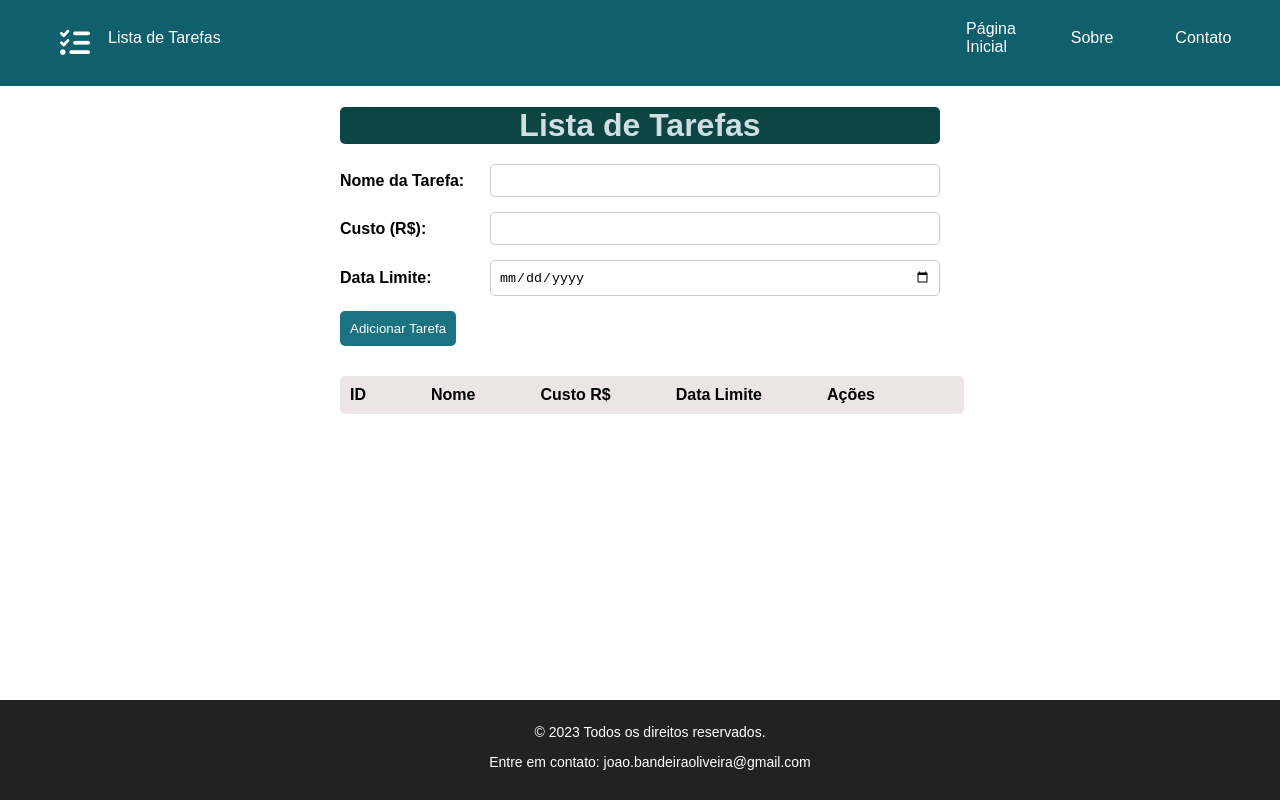
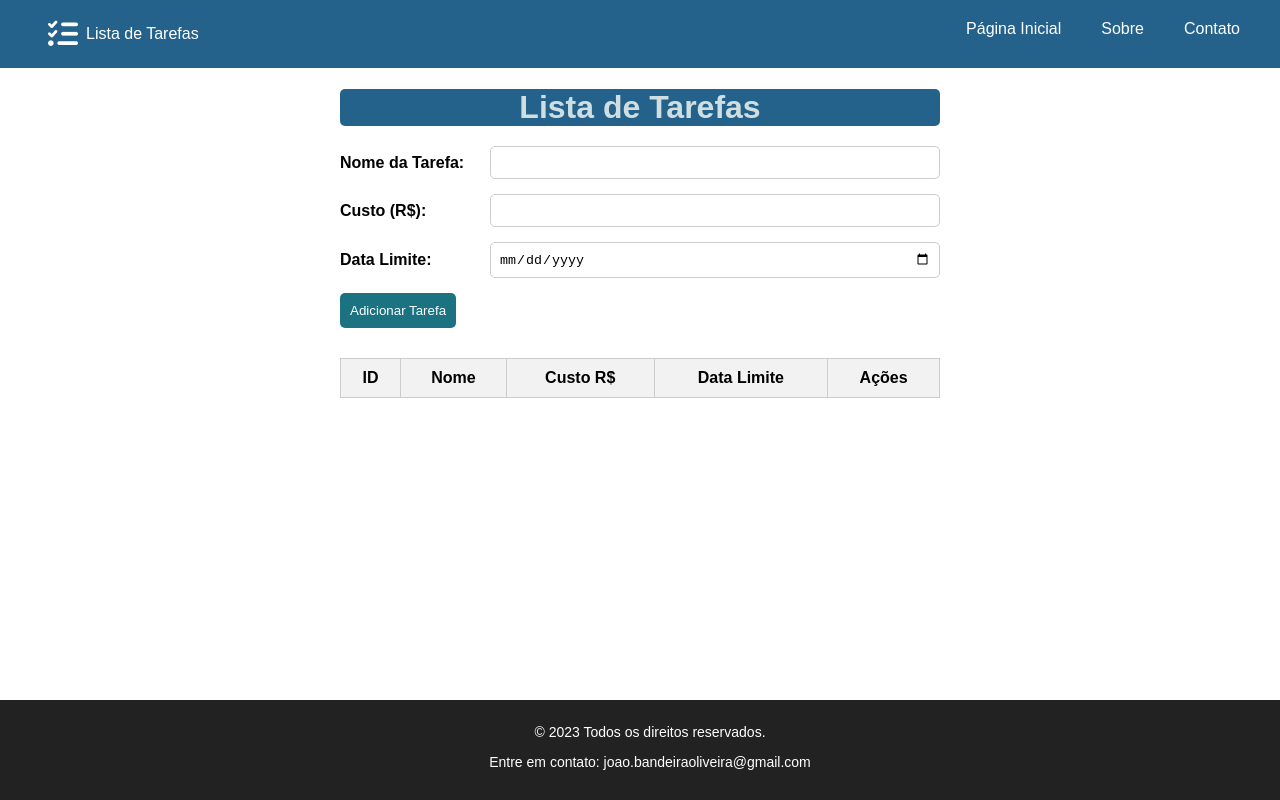
Before and after one commit to joaopedro-wq/listaTarefas, a website: page public/index.html in a window 1280 px wide. Drawn offline with nearby package versions, Linux system fonts and the light colour scheme; no server answers.

Commit message:
Update style.css

```diff
--- a/public/style.css
+++ b/public/style.css
@@ -1,6 +1,7 @@
 body {
   font-family: Arial, sans-serif;
   margin: 0;
+
 }
 
 .header {
@@ -8,7 +9,7 @@ body {
   justify-content: space-between;
   align-items: center;
   padding: 10px;
-  background-color: #105f6d;
+  background-color: #24628b;
   color: #fff;
 
 }
@@ -16,7 +17,7 @@ body {
 .logo {
   display: flex;
   align-items: center;
-  margin-left: 50px;
+  margin-left: 38px;
 }
 
 .logo i {
@@ -96,7 +97,7 @@ h1 {
   text-align: center;
   margin-bottom: 20px;
   color: #cfdee0;
-  background-color: #0d4444;
+  background-color: #24628b;
   border-radius: 5px;
 }
 
@@ -149,53 +150,76 @@ h1 {
   background-color: #328397;
 }
 
+.table-container {
+  overflow-x: auto;
+  max-width: 100%;
+}
+
 table {
-  width: 624px;
+  width: 100%;
   border-collapse: collapse;
   margin-top: 30px;
   margin-bottom: 20px;
   background-color: #ece3e3e7;
   border-radius: 5px;
-
 }
 
 th, td {
   padding: 10px;
   text-align: center;
-  float: left;
-  margin-right:45px ;
+  border: 1px solid #ccc;
+}
+
+th {
+  font-weight: bold;
+}
+
+tr {
+  background-color: #f2f2f2;
+}
+
+tr:nth-child(even) {
+  background-color: #ece3e3e7;
 }
 
 
-th {
+td:nth-child(2) {
+  text-align: left;
 
-  font-weight: bold;
-  border-radius: 5px;
+  padding: 20px;
+}
 
+td:last-child {
+
+  text-align: center;
 }
+
 
 ul {
   padding: 0;
   list-style: none;
+
 }
 
-
-
-
-li, span {
-  margin-right: 52px;
+li {
+  display: flex;
+  justify-content: space-between;
   align-items: center;
-  display: flex;
   padding: 10px;
   border-radius: 5px;
   border: none;
   margin-bottom: 10px;
-  width: 100%;
+
+
+}
+
+li span {
+  flex: 1;
+  margin-right: 15px;
 }
 
 .tarefa-custo-alto {
-  background-color: #0fa3a3;
-  width: 100%;
+  background-color: #0f8888;
 }
 
 
```
